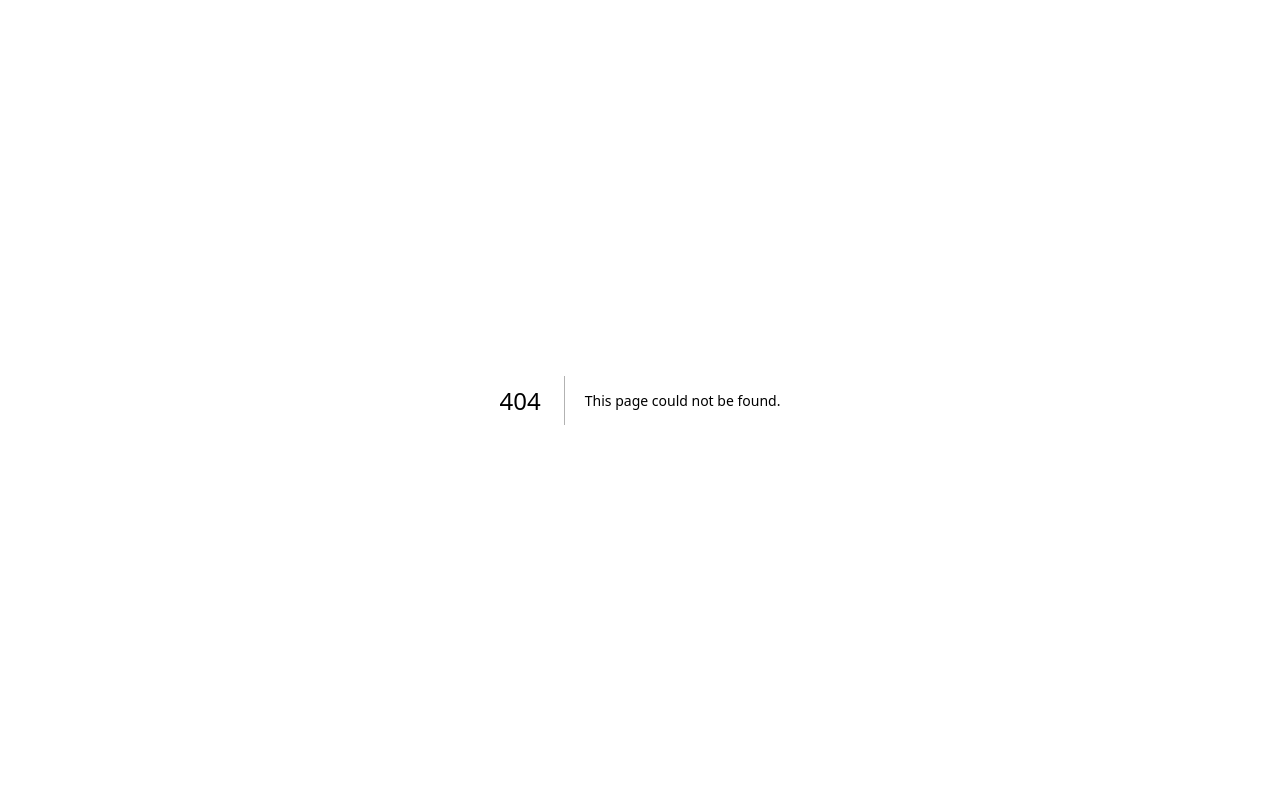
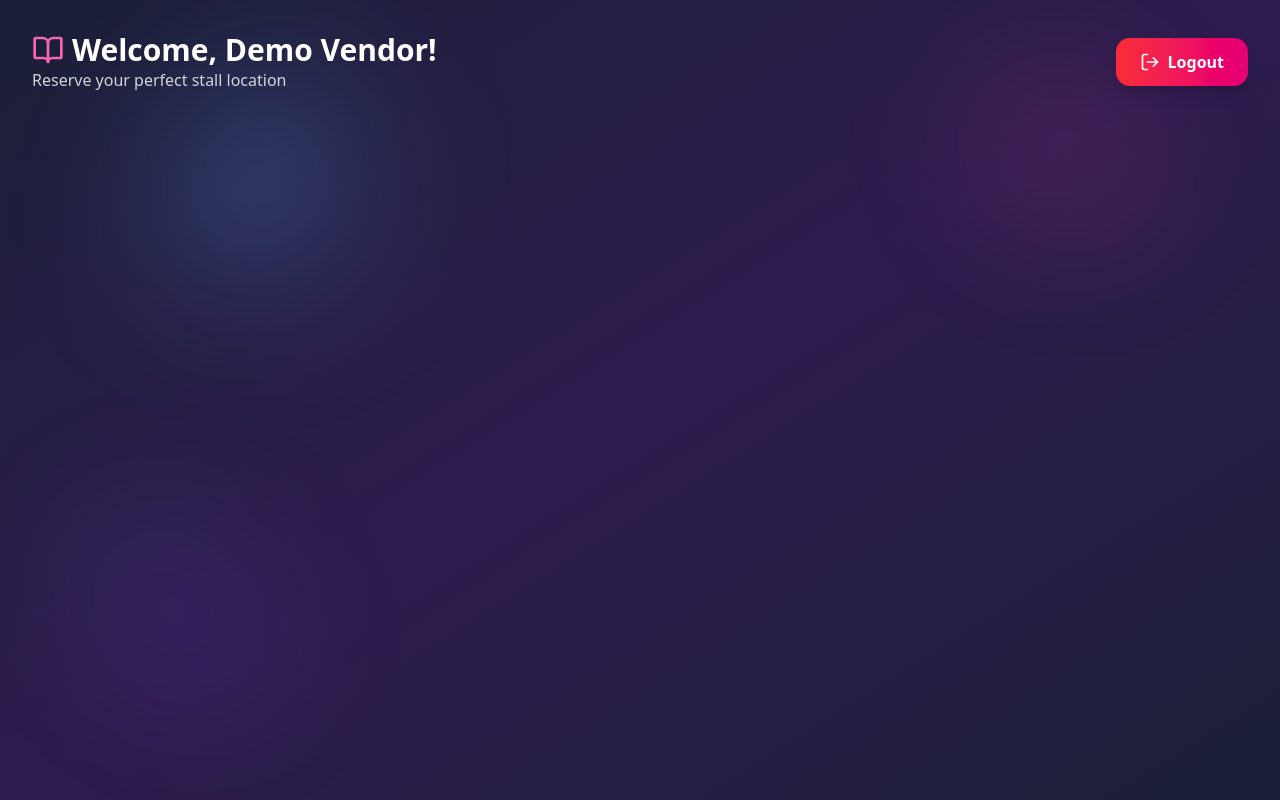
Before and after one commit to Final-Year-Group-Projects-FOE-UOR/Book-Fair-Reservation-System---Frontend, a Next.js app: page /dashboard in a window 1280 px wide. Before the commit this address had no page. Built offline with nearby package versions, Linux system fonts and the light colour scheme.

Commit message:
Vendor dashboard header component

```diff
--- /dev/null
+++ b/src/app/dashboard/page.tsx
@@ -0,0 +1,8 @@
+
+import Vendor from "@/components/vendor/dashboard";
+
+const VendorDashboardPage = () => {
+  return <Vendor />;
+};
+
+export default VendorDashboardPage;
--- /dev/null
+++ b/src/components/vendor/dashboard/Header.tsx
@@ -0,0 +1,35 @@
+import { BookOpen, LogOut } from "lucide-react";
+
+interface VendorHeaderProps {
+  vendorInfo: { businessName: string; email: string };
+
+  handleVendorLogout: () => void;
+}
+
+const VendorHeader = ({
+  vendorInfo,
+  handleVendorLogout,
+}: VendorHeaderProps) => {
+  return (
+    <div className="flex justify-between items-center mb-6">
+      <div>
+        <h2 className="text-3xl font-bold text-white flex items-center gap-2">
+          <BookOpen className="w-8 h-8 text-pink-400" />
+          Welcome, {vendorInfo.businessName}!
+        </h2>
+        <p className="text-gray-300">Reserve your perfect stall location</p>
+      </div>
+      <div className="flex items-center gap-4">
+        <button
+          onClick={handleVendorLogout}
+          className="px-6 py-3 bg-gradient-to-r from-red-500 to-pink-600 text-white rounded-xl font-bold hover:from-red-600 hover:to-pink-700 transition shadow-lg flex items-center gap-2"
+        >
+          <LogOut className="w-5 h-5" />
+          Logout
+        </button>
+      </div>
+    </div>
+  );
+};
+
+export default VendorHeader;
--- /dev/null
+++ b/src/components/vendor/dashboard/index.tsx
@@ -0,0 +1,50 @@
+"use client";
+
+import { useRouter } from "next/navigation";
+import { useEffect, useState } from "react";
+import VendorHeader from "./Header";
+
+const Vendor = () => {
+  const [vendorInfo, setVendorInfo] = useState({ businessName: "", email: "" });
+  const router = useRouter();
+
+  useEffect(() => {
+    // Simulate fetching vendor info and authentication status
+    const fetchVendorData = () => {
+      // This would typically involve an API call
+      const storedVendorInfo = {
+        businessName: "Demo Vendor",
+        email: "",
+      };
+      setVendorInfo(storedVendorInfo);
+    };
+
+    fetchVendorData();
+  }, []);
+
+  const handleVendorLogout = () => {
+   // setVendorInfo({ businessName: "", email: "" });
+    router.push("/");
+  };
+  return (
+    <div
+      className={`min-h-screen bg-gradient-to-br from-[#1a1f37] via-[#2d1b4e] to-[#1a1f37] p-8 transition-opacity duration-500
+        "opacity-100" relative overflow-hidden`}
+    >
+      <div className="background-orbs">
+        <div className="orb orb-1"></div>
+        <div className="orb orb-2"></div>
+        <div className="orb orb-3"></div>
+      </div>
+
+      <div className="max-w-7xl mx-auto relative z-10">
+        <VendorHeader
+          vendorInfo={vendorInfo}
+          handleVendorLogout={handleVendorLogout}
+        />
+      </div>
+    </div>
+  );
+};
+
+export default Vendor;
```
